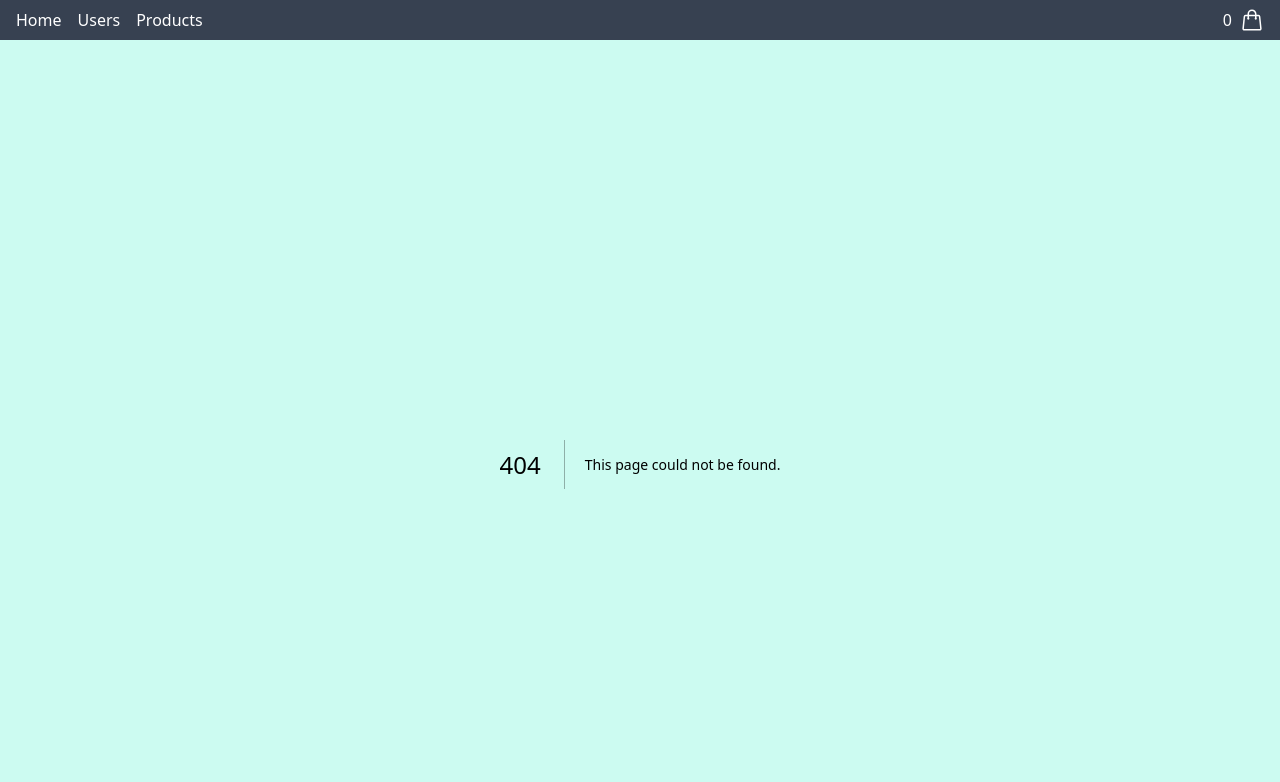
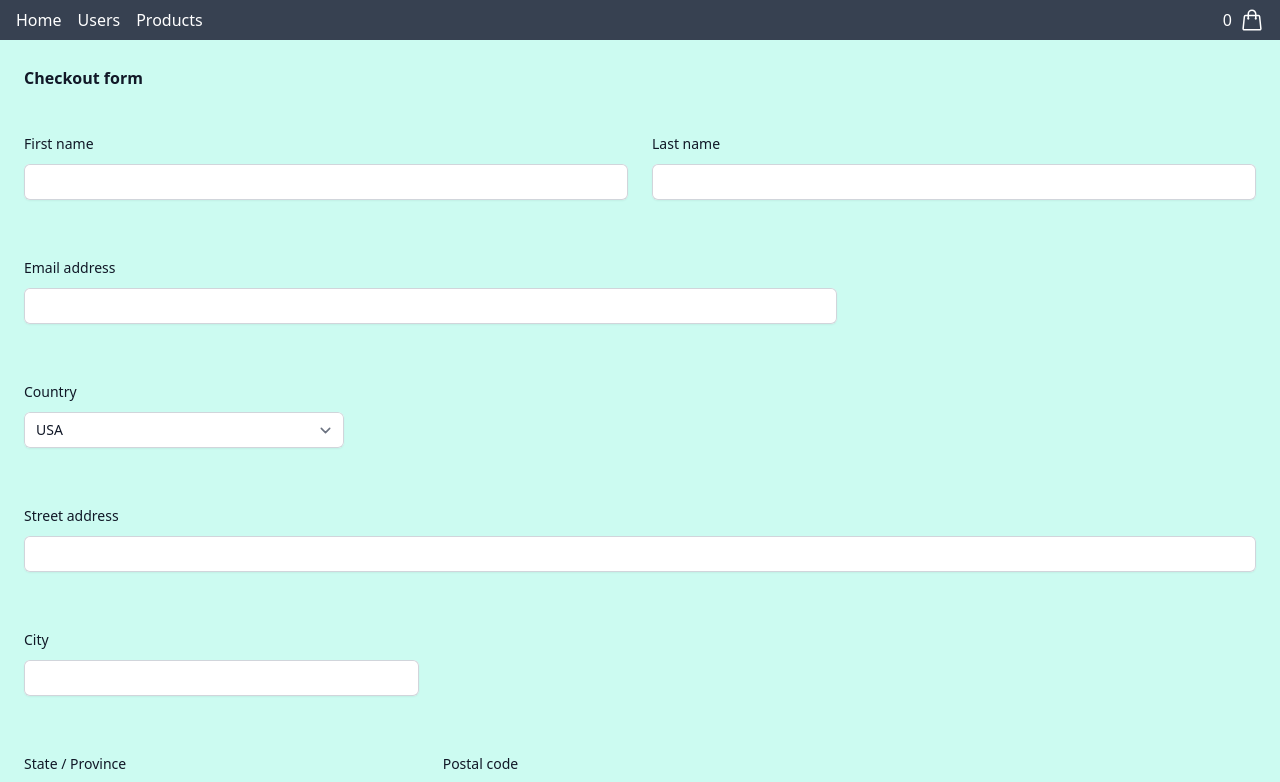
Before and after one commit to MaciSow/zai-shop, a Next.js app: page /checkout in a window 1280 px wide. Before the commit this address had no page. Shown: the top 782 px of the page. Built offline with nearby package versions, Linux system fonts and the light colour scheme.

Commit message:
Add form with validation in yup

```diff
--- /dev/null
+++ b/components/CheckoutForm.tsx
@@ -0,0 +1,133 @@
+import {useForm} from "react-hook-form";
+import {yupResolver} from "@hookform/resolvers/yup";
+import * as yup from "yup"
+import {Input} from "@/components/Input";
+import {Select} from "@/components/Select";
+
+const checkoutFormSchema = yup
+  .object({
+    firstName: yup.string().required("Name is required"),
+    lastName: yup.string().required("Surname is required"),
+    email: yup.string().email("This isn't email format").required("Email is required"),
+    country: yup.string().required("Country is required"),
+    streetAddress: yup.string().required("Street address is required"),
+    city: yup.string().required("City is required"),
+    region: yup.string().required("Region is required"),
+    postalCode: yup.string().required("Postal code is required"),
+  })
+
+type CheckoutData = yup.InferType<typeof checkoutFormSchema>
+
+export const CheckoutForm = () => {
+  const {register, formState: {errors}, handleSubmit} = useForm<CheckoutData>({
+    resolver: yupResolver(checkoutFormSchema),
+  })
+
+  const onSubmit = handleSubmit((data) => {
+    console.log(data)
+  })
+
+
+  return (
+    <form onSubmit={onSubmit}>
+      <div className="border-b border-gray-900/10 pb-12">
+        <h2 className="text-base font-semibold leading-7 text-gray-900">Checkout form</h2>
+
+        <div className="mt-10 grid grid-cols-1 gap-x-6 gap-y-8 sm:grid-cols-6">
+          <div className="sm:col-span-3">
+            <Input
+              label="First name"
+              type="text"
+              autoComplete="given-name"
+              register={register('firstName')}
+              errorMessage={errors.firstName?.message}
+            />
+          </div>
+
+          <div className="sm:col-span-3">
+            <Input
+              label="Last name"
+              type="text"
+              autoComplete="family-name"
+              register={register("lastName")}
+              errorMessage={errors.lastName?.message}
+            />
+          </div>
+
+          <div className="sm:col-span-4">
+            <Input
+              label="Email address"
+              type="email"
+              autoComplete="email"
+              register={register("email")}
+              errorMessage={errors.email?.message}
+            />
+          </div>
+
+
+          <div className="sm:col-span-3">
+            <Select
+              label="Country"
+              autoComplete="country-name"
+              options={['USA', 'Canada', 'Mexico']}
+              register={register("country")}
+              errorMessage={errors.country?.message}
+            />
+          </div>
+
+          <div className="col-span-full">
+            <Input
+              label="Street address"
+              type="text"
+              autoComplete="street-address"
+              register={register("streetAddress")}
+              errorMessage={errors.streetAddress?.message}
+            />
+          </div>
+
+          <div className="sm:col-span-2 sm:col-start-1">
+            <Input
+              label="City"
+              type="text"
+              autoComplete="address-level2"
+              register={register("city")}
+              errorMessage={errors.city?.message}
+            />
+          </div>
+
+          <div className="sm:col-span-2 sm:col-start-1">
+            <Input
+              label="State / Province"
+              type="text"
+              autoComplete="address-level1"
+              register={register("region")}
+              errorMessage={errors.region?.message}
+            />
+          </div>
+
+          <div className="sm:col-span-2">
+            <Input
+              label="Postal code"
+              type="text"
+              autoComplete="postal-code"
+              register={register("postalCode")}
+              errorMessage={errors.postalCode?.message}
+            />
+          </div>
+        </div>
+      </div>
+
+      <div className="mt-6 flex items-center justify-end gap-x-6">
+        <button type="button" className="text-sm font-semibold leading-6 text-gray-900">
+          Cancel
+        </button>
+        <button
+          type="submit"
+          className="rounded-md bg-indigo-600 px-3 py-2 text-sm font-semibold text-white shadow-sm hover:bg-indigo-500 focus-visible:outline focus-visible:outline-2 focus-visible:outline-offset-2 focus-visible:outline-indigo-600"
+        >
+          Save
+        </button>
+      </div>
+    </form>
+  )
+}
--- /dev/null
+++ b/components/Input.tsx
@@ -0,0 +1,26 @@
+import {ComponentProps} from "react";
+import {UseFormRegisterReturn} from "react-hook-form";
+
+interface Props extends ComponentProps<"input"> {
+  label?: string
+  errorMessage?: string
+  register: UseFormRegisterReturn
+}
+
+export const Input = ({label, register, errorMessage, ...rest}: Props) => {
+  return (
+    <div>
+      <label htmlFor={register?.name} className="block text-sm font-medium leading-6 text-gray-900">
+        {label ?? register?.name}
+      </label>
+      <div className="mt-2">
+        <input
+          className="block w-full rounded-md border-0 py-1.5 text-gray-900 shadow-sm ring-1 ring-inset ring-gray-300 placeholder:text-gray-400 focus:ring-2 focus:ring-inset focus:ring-indigo-600 sm:text-sm sm:leading-6"
+          {...rest}
+          {...register}
+        />
+        <span className="text-xs text-red-600 font-medium inline-block">{errorMessage}</span>
+      </div>
+    </div>
+  );
+}
--- /dev/null
+++ b/components/Select.tsx
@@ -0,0 +1,28 @@
+import {ComponentProps, ReactNode} from "react";
+import {UseFormRegisterReturn} from "react-hook-form";
+
+interface Props extends ComponentProps<"select"> {
+  label?: string
+  errorMessage?: string
+  options: string[],
+  register: UseFormRegisterReturn
+}
+
+export const Select = ({label, errorMessage, register,options, ...rest}: Props) =>
+  (
+    <div>
+      <label htmlFor={register.name} className="block text-sm font-medium leading-6 text-gray-900">
+        {label ?? register.name}
+      </label>
+      <div className="mt-2">
+        <select
+          className="block w-full rounded-md border-0 py-1.5 text-gray-900 shadow-sm ring-1 ring-inset ring-gray-300 focus:ring-2 focus:ring-inset focus:ring-indigo-600 sm:max-w-xs sm:text-sm sm:leading-6"
+          {...rest}
+          {...register}
+        >
+          {options.map((option, index) => <option key={`${option}-${index}`} value={option}>{option}</option>)}
+        </select>
+        <span className="text-xs text-red-600 font-medium inline-block">{errorMessage}</span>
+      </div>
+    </div>
+  )
--- /dev/null
+++ b/pages/checkout.tsx
@@ -0,0 +1,9 @@
+import {CheckoutForm} from "@/components/CheckoutForm";
+
+const CheckoutPage = () => {
+  return <div>
+    <CheckoutForm/>
+  </div>
+}
+
+export default CheckoutPage
--- a/tailwind.config.js
+++ b/tailwind.config.js
@@ -16,5 +16,6 @@ module.exports = {
   },
   plugins: [
     require('@tailwindcss/typography'),
+    require('@tailwindcss/forms'),
   ],
 }
```
Also changed, not shown: package.json (+10 -4 lines), 1 other file (tests, documents, lock files or other folders).
